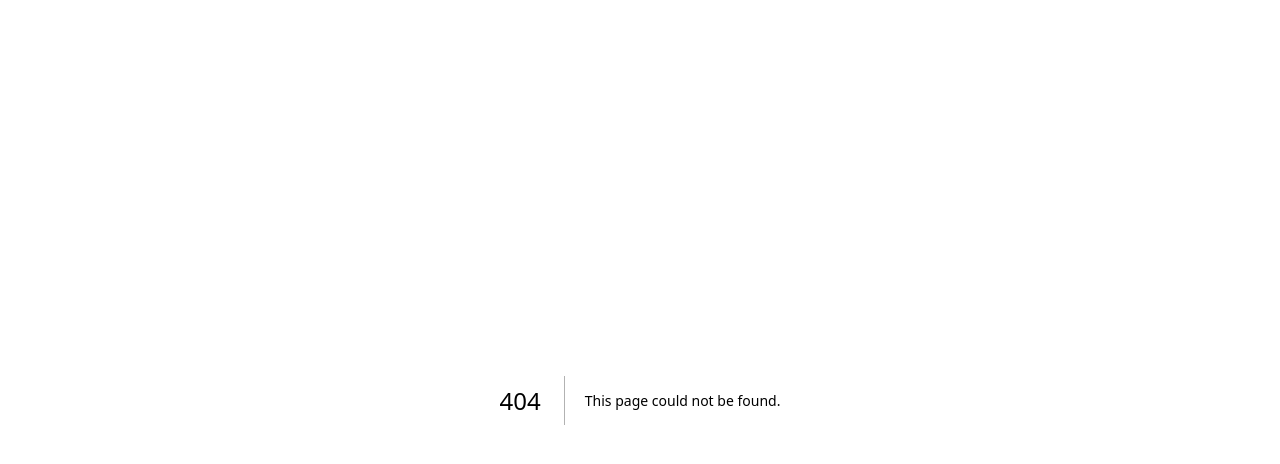
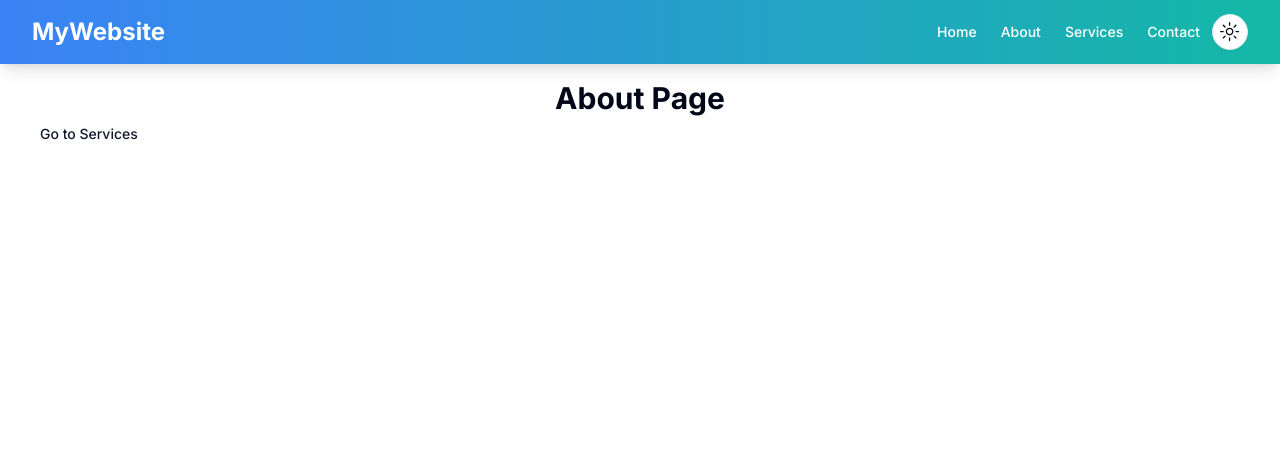
Before and after one commit to mhmitas/nextjs-practice, a Next.js app: page /about in a window 1280 px wide. Before the commit this address had no page. Shown: the top 464 px of the page. Built offline with nearby package versions, Linux system fonts and the light colour scheme.

Commit message:
create some pages

```diff
--- /dev/null
+++ b/src/app/(root)/about/page.jsx
@@ -0,0 +1,17 @@
+'use client'
+import { Button } from '@/components/ui/button';
+import { useRouter } from 'next/navigation';
+import React from 'react';
+
+const Page = () => {
+    const router = useRouter()
+
+    return (
+        <div>
+            <h3 className='title-1'>About Page</h3>
+            <Button onClick={() => router.push("/services")} variant="link">Go to Services</Button>
+        </div>
+    );
+};
+
+export default Page;
--- /dev/null
+++ b/src/app/(root)/contact/page.jsx
@@ -0,0 +1,11 @@
+import React from 'react';
+
+const page = () => {
+    return (
+        <div>
+            <h1 className='title-1'>Contact Page</h1>
+        </div>
+    );
+};
+
+export default page;
--- a/src/app/(root)/layout.jsx
+++ b/src/app/(root)/layout.jsx
@@ -5,7 +5,7 @@ const layout = ({ children }) => {
     return (
         <section className='min-h-screen flex flex-col'>
             <Navbar />
-            <div className='flex-1'>{children}</div>
+            <div className='flex-1 my-container w-full'>{children}</div>
         </section>
     );
 };
--- a/src/app/(root)/page.jsx
+++ b/src/app/(root)/page.jsx
@@ -2,7 +2,8 @@
 export default function Home() {
 
     return (
-        <section className="my-container text-text">
+        <section className="my-container">
+            <h3 className='title-1'>Home Page</h3>
             <button className="my-btn">Home</button>
         </section>
     );
--- /dev/null
+++ b/src/app/(root)/services/[id]/page.jsx
@@ -0,0 +1,11 @@
+import React from 'react';
+
+const page = ({ params }) => {
+    return (
+        <div>
+            service id: {params?.id}
+        </div>
+    );
+};
+
+export default page;
--- /dev/null
+++ b/src/app/(root)/services/page.jsx
@@ -0,0 +1,11 @@
+import React from 'react';
+
+const page = () => {
+    return (
+        <div>
+            <h1 className='title-1'>Services Page</h1>
+        </div>
+    );
+};
+
+export default page;
--- a/src/app/globals.css
+++ b/src/app/globals.css
@@ -84,3 +84,7 @@
   box-shadow: 0 0;
   transform: translateY(3px);
 }
+
+.title-1 {
+  @apply text-3xl font-bold text-center
+}
```
